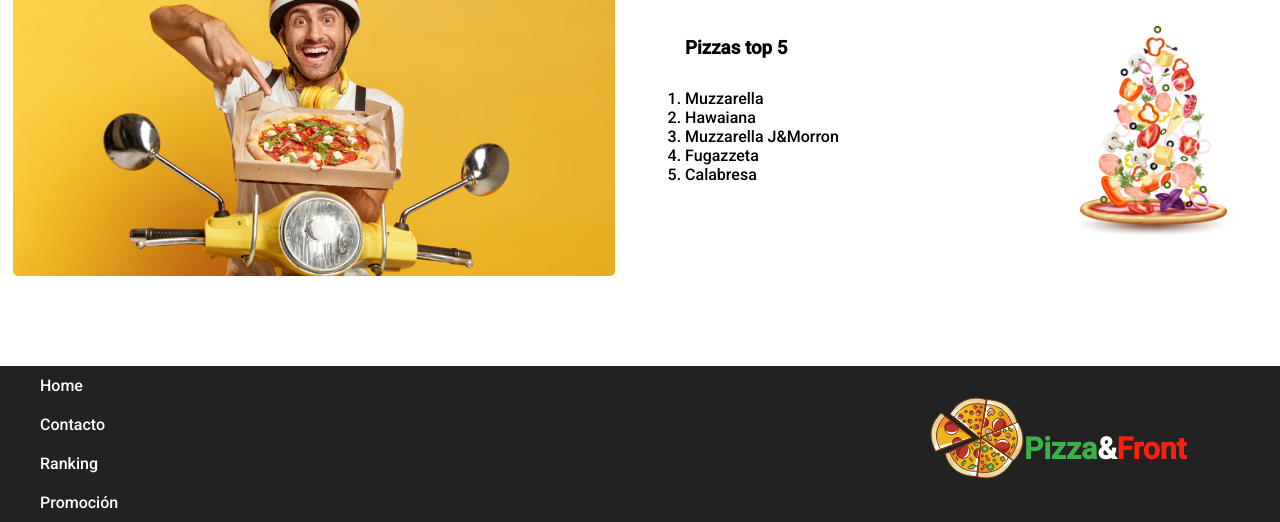
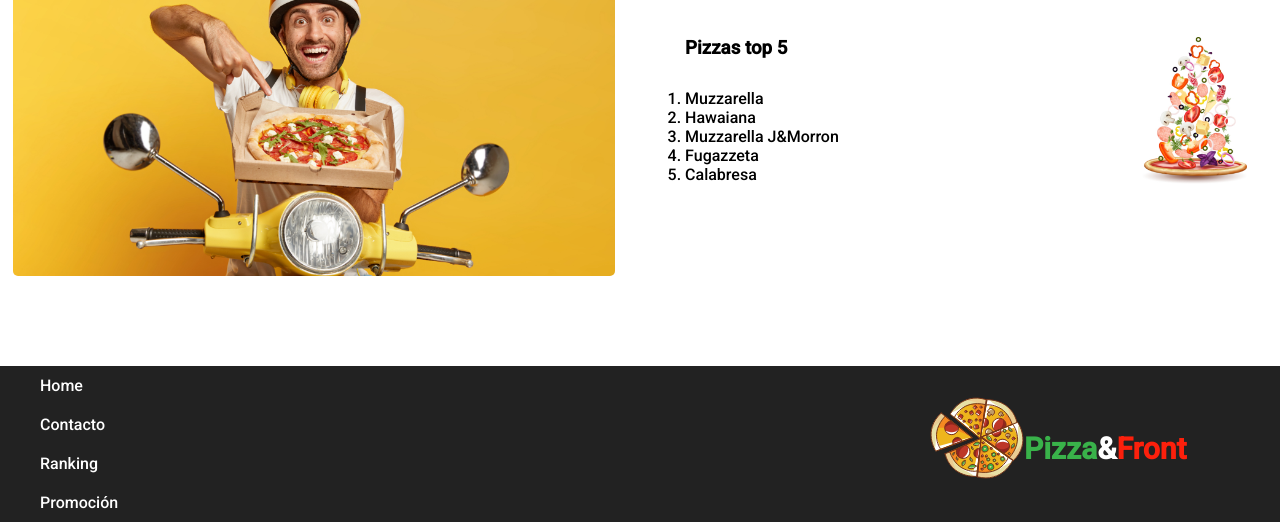
Before and after one commit to Engnzlz/Ejercicio-Pizza, a plain HTML site: page index.html in a window 1280 px wide. Shown: the part 278-800 px from the top of the page. Drawn offline with Linux system fonts and the light colour scheme.

Commit message:
correcionyfinal

```diff
--- a/index.html
+++ b/index.html
@@ -42,7 +42,6 @@
             <li>Fugazzeta</li>
             <li>Calabresa</li>
             </ol></div>
-        <img src="img/PizzaFalling.jpg" alt="">
         </div>
     </div>
 </section>
--- a/style.css
+++ b/style.css
@@ -76,18 +76,14 @@ nav a{
     display: inline block;
     text-align: left;
 }
-.podio img{
-    width: 150px;
-    position: absolute;
-    top: 90%;
-    right: 20px;
-    display: inline block;
+.pizzastop{
+    background-image: url(img/PizzaFalling.jpg);
+    background-repeat: no-repeat;
+    background-size: 180px;
+    background-position:right;
+    background-size: contain;
 }
-div .pizzastop{
-    display: inline-block;
-    position: absolute;
-}
-div .pizzastop h3{
+.pizzastop h3{
     margin-left: 40px;
     margin-bottom: 30px;
 }
```
